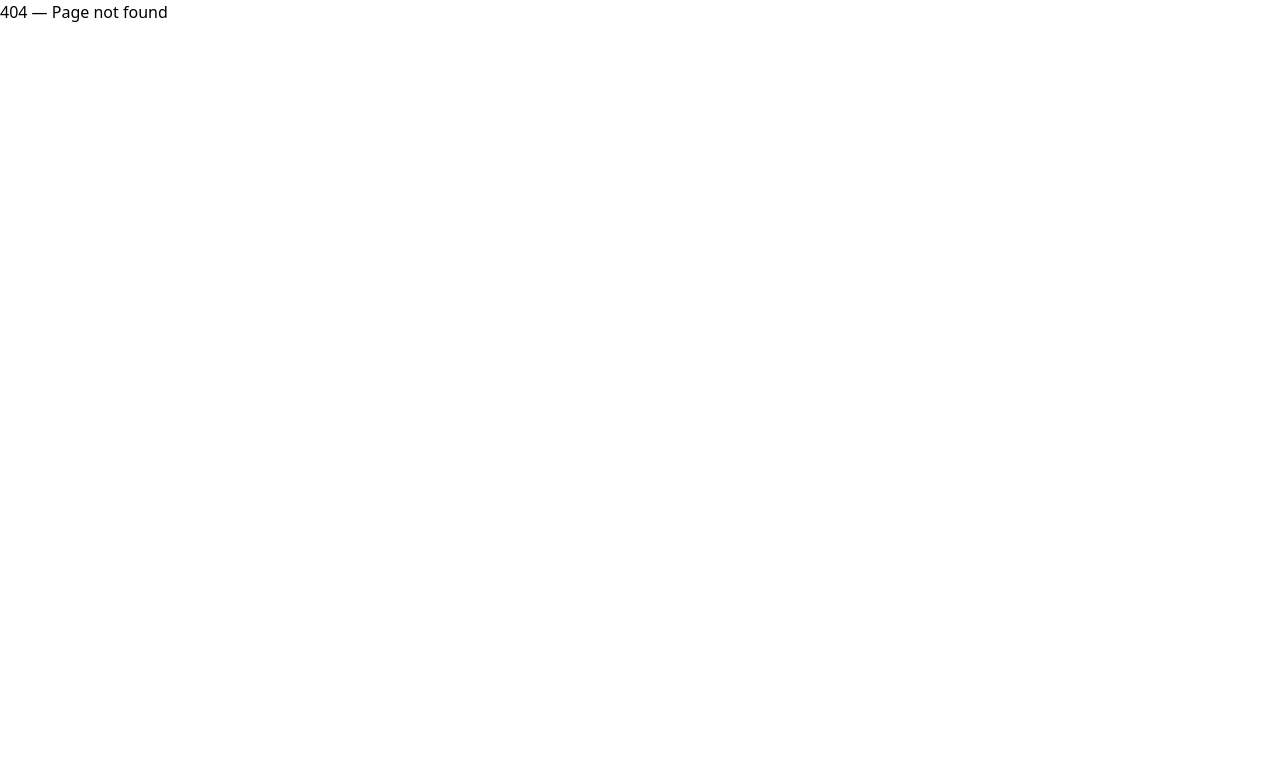
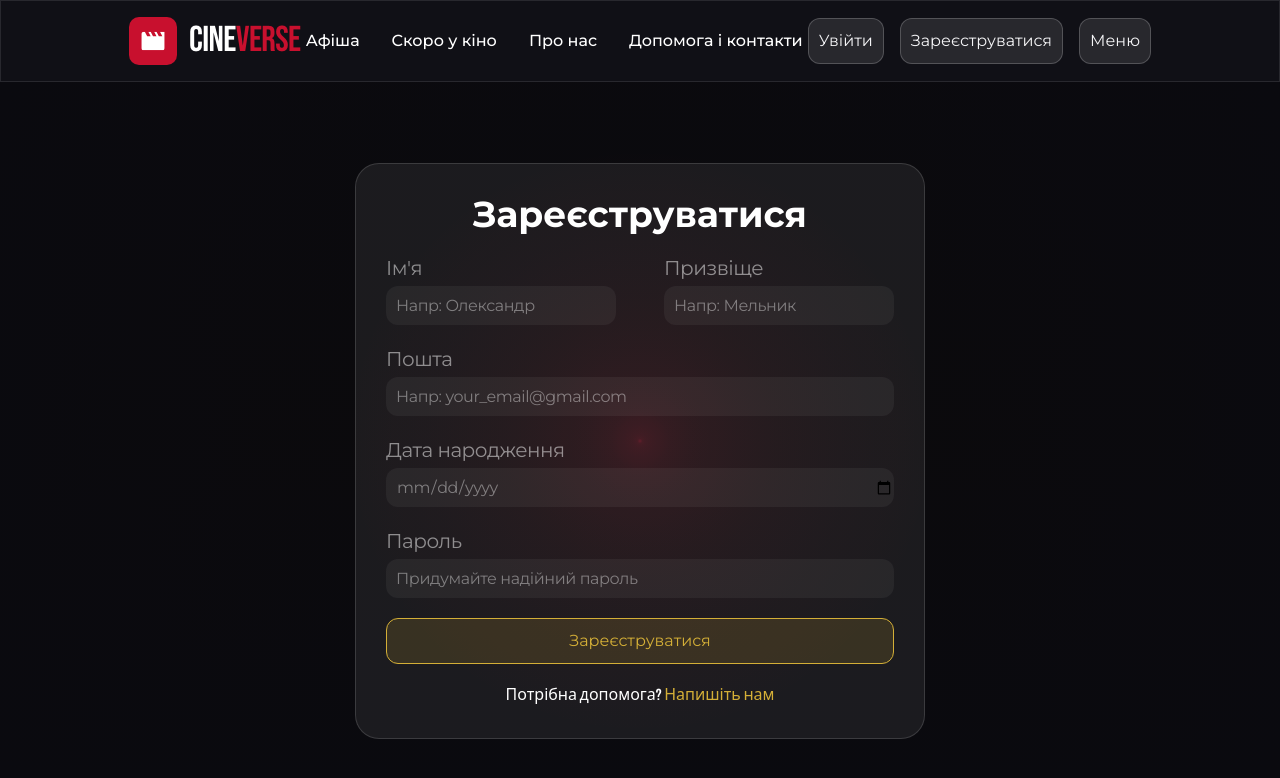
Before and after one commit to SoftServePractice2026/Frontend, a React (Vite) app: page /registration in a window 1280 px wide. Before the commit this address had no page. Shown: the top 778 px of the page. Built offline with nearby package versions, Linux system fonts and the light colour scheme.

Commit message:
add registration page

```diff
--- a/package.json
+++ b/package.json
@@ -10,10 +10,13 @@
     "preview": "vite preview"
   },
   "dependencies": {
+    "@hookform/resolvers": "^5.2.2",
     "clsx": "^2.1.1",
     "react": "^19.2.0",
     "react-dom": "^19.2.0",
-    "react-router-dom": "^7.12.0"
+    "react-hook-form": "^7.71.1",
+    "react-router-dom": "^7.12.0",
+    "zod": "^4.3.6"
   },
   "devDependencies": {
     "@eslint/js": "^9.39.1",
--- a/src/features/menu/components/MainMenu.tsx
+++ b/src/features/menu/components/MainMenu.tsx
@@ -12,7 +12,7 @@ export function MainMenu({ itemOnMenuClassName, onThemeClick }: Props) {
     <>
       <div className={clsx("block sm:hidden")}>
         <Link to="/" className={itemOnMenuClassName}>Увійти</Link>
-        <Link to="/" className={itemOnMenuClassName}>Зареєструватися</Link>
+        <Link to="/registration" className={itemOnMenuClassName}>Зареєструватися</Link>
       </div>
 
       <Divider className={clsx("block sm:hidden")}/>
--- /dev/null
+++ b/src/features/user/components/RegisterForm.tsx
@@ -0,0 +1,105 @@
+import Input from "@/shared/ui/Input";
+import type { RegisterRequest } from "../types";
+import z from "zod";
+import { useForm } from "react-hook-form";
+import { zodResolver } from "@hookform/resolvers/zod";
+import clsx from "clsx";
+import SubmitButton from "@/shared/ui/SubmitButton";
+import { Link } from "react-router-dom";
+
+//Validation schema
+const registerSchema = z.object({
+    firstName: z.string().min(1, "First name is required"),
+    lastName: z.string().min(1, "Last name is required"),
+    email: z.string().email("Invalid email"),
+    password: z.string().min(6, "Мінімум 6 символів").regex(/^(?=.*[A-Z])(?=.*\d).{6,}$/, "Мінімум 1 велика літера і 1 цифра"),
+    birthDate: z.string().min(1, "Birth date is required"),
+})
+
+//Type for validation schema
+type RegisterFormValues = z.infer<typeof registerSchema>;
+
+const RegisterForm = () => {
+
+    const { register, handleSubmit, formState: { errors, isSubmitting }, } = useForm<RegisterFormValues>({
+        resolver: zodResolver(registerSchema),
+    })
+
+    const onSumbit = (data: RegisterFormValues) => {
+        console.log("Register data: ", data);
+    }
+
+    return (
+        <>
+            <form onSubmit={handleSubmit(onSumbit)} className={clsx(
+                "z-10 mt-10 mb-5",
+            )}>
+                <div className={clsx(
+                    "p-3 sm:p-[30px] dark:bg-primary-dark/[7%]",
+                    "border rounded-3xl dark:border-primary-dark/[14%] flex flex-col gap-5 sm:gap-3 md:gap-5"
+                )}>
+                    <h1 className={clsx(
+                        "text-primary-light dark:text-primary-dark",
+                        "font-montserrat font-bold text-2xl sm:text-3xl md:text-4xl text-center"
+                    )}>Зареєструватися</h1>
+
+                    <div className={clsx("flex gap-5 flex-col sm:gap-3 md:flex-row md:gap-12")}>
+                        <Input
+                            id="firstName"
+                            label="Ім'я"
+                            type="text"
+                            placeholder="Напр: Олександр"
+                            {...register("firstName")}
+                            error={errors.firstName?.message}
+                        />
+                        <Input
+                            id="lastName"
+                            label="Призвіще"
+                            type="text"
+                            placeholder="Напр: Мельник"
+                            {...register("lastName")}
+                            error={errors.lastName?.message}
+                        />
+                    </div>
+
+                    <Input
+                        id="email"
+                        label="Пошта"
+                        type="text"
+                        placeholder="Напр: your_email@gmail.com"
+                        {...register("email")}
+                        error={errors.email?.message}
+                    />
+
+                    <Input
+                        id="birthDate"
+                        label="Дата народження"
+                        type="date"
+                        placeholder="01.01.2001"
+                        {...register("birthDate")}
+                        error={errors.birthDate?.message}
+                    />
+
+                    <Input
+                        id="password"
+                        label="Пароль"
+                        type="password"
+                        placeholder="Придумайте надійний пароль"
+                        {...register("password")}
+                        error={errors.password?.message}
+                    />
+
+                    <SubmitButton disabled={isSubmitting}>Зареєструватися</SubmitButton>
+
+                    <p className={clsx(
+                        "font-bebasNeue text-primary-light dark:text-primary-dark text-center tracking-[0,02px]",
+                    )}>Потрібна допомога? <Link to={"/"} className={clsx(
+                        "text-accent-light_second dark:text-accent-dark_second"
+                    )}>Напишіть нам</Link></p>
+                </div>
+            </form>
+        </>
+    );
+}
+
+export default RegisterForm;
--- /dev/null
+++ b/src/features/user/pages/RegistrationPage.tsx
@@ -0,0 +1,31 @@
+import clsx from "clsx";
+import RegisterForm from "../components/RegisterForm";
+
+const RegistrationPage = () => {
+
+
+
+    return (
+        <>
+            <div className={clsx(
+                "flex-1 flex items-center justify-center relative",
+            )}>
+                {/* { Градієнти } */}
+                <div className={clsx(
+                    "absolute inset-0 z-0 bg-gradient-to-b",
+                    "from-[#FFFFFC] via-[#F5F5F5]/50 to-[#FFFFFC]",
+                    "dark:from-[#0A0A0FCC] dark:via-[#0A0A0F99] dark:to-[#0A0A0F]"
+                )} />
+                <div className={clsx(
+                    "absolute inset-0 z-0",
+                    "",
+                    "dark:bg-[radial-gradient(circle_at_center,#C8102E66_0,1%,_transparent_40%,_#0A0A0F_100%)]"
+                )} />
+
+                <RegisterForm />
+            </div>
+        </>
+    );
+}
+
+export default RegistrationPage;
--- /dev/null
+++ b/src/features/user/types.ts
@@ -0,0 +1,7 @@
+export interface RegisterRequest {
+    email: string;
+    password: string;
+    firstName: string;
+    lastName: string;
+    birtdDate: string;
+}
--- a/src/shared/layouts/Header.tsx
+++ b/src/shared/layouts/Header.tsx
@@ -1,10 +1,12 @@
-import { Link } from "react-router-dom";
+import { Link, useNavigate } from "react-router-dom";
 import Button from "../ui/Button";
 import clsx from "clsx";
 import Logo from "@/assets/svg/components/Logo";
 import { UserMenu } from "@/features/menu/components/UserMenu";
 
 const Header = () => {
+
+    const navigate = useNavigate();
 
     const linkClassName = clsx(
         "flex items-center",
@@ -59,7 +61,7 @@ const Header = () => {
                 {/* { Options } */}
                 <div className="flex gap-2 sm:gap-4">
                     <Button className="hidden sm:block">Увійти</Button>
-                    <Button className="hidden sm:block">Зареєструватися</Button>
+                    <Button className="hidden sm:block" onClick={() => navigate("/registration")}>Зареєструватися</Button>
                     <UserMenu />
                 </div>
             </div>
--- /dev/null
+++ b/src/shared/ui/Input.tsx
@@ -0,0 +1,60 @@
+import clsx from "clsx";
+import type { InputHTMLAttributes } from "react";
+
+interface InputProps extends InputHTMLAttributes<HTMLInputElement> {
+    label?: string;
+    error?: string;
+    labelClassName?: string;
+    inputClassName?: string;
+}
+
+const Input = ({
+    id,
+    label,
+    placeholder,
+    labelClassName,
+    inputClassName,
+    error,
+    ...props
+}: InputProps) => {
+    return (
+        <>
+            <div className="flex flex-col">
+                {/* { Label } */}
+                {label && (
+                    <label htmlFor={id} className={clsx(
+                        "text-primary-light/50 dark:text-primary-dark/50",
+                        "font-montserrat font-normal text-base md:text-xl tracking-tight mb-1",
+                        labelClassName
+                    )}>{label}</label>
+                )}
+
+                {/* { Input } */}
+                <input
+                    id={id}
+                    placeholder={placeholder}
+                    className={clsx(
+                        "rounded-xl bg-primary-light/5 dark:bg-primary-dark/5",
+                        "h-[39px] py-[10px] pl-[10px]",
+                        "font-montserrat font-normal text-base tracking-tight",
+                        "min-w-[200px]",
+                        "text-primary-light dark:text-primary-dark/40",
+                        "placeholder:text-primary-light dark:placeholder:text-primary-dark/40",
+                        inputClassName
+                    )}
+                    {...props}
+                />
+
+                {/* { Error } */}
+                {error && (
+                    <span className={clsx(
+                        "font-montserrat tracking-tight",
+                        "text-secondary-light/80 dark:text-secondary-dark/80"
+                    )}>{error}</span>
+                )}
+            </div>
+        </>
+    );
+}
+
+export default Input;
--- /dev/null
+++ b/src/shared/ui/SubmitButton.tsx
@@ -0,0 +1,37 @@
+import clsx from "clsx";
+import type { ButtonHTMLAttributes, ReactNode } from "react";
+
+interface SubmitButtonProps extends ButtonHTMLAttributes<HTMLButtonElement> {
+    children: ReactNode;
+    onClick?: React.MouseEventHandler<HTMLButtonElement>;
+}
+
+const SubmitButton = ({
+    children,
+    onClick,
+    className,
+    ...props
+}: SubmitButtonProps) => {
+    return (
+        <button
+            type="submit"
+            onClick={onClick}
+            className={clsx(
+                "text-accent-light_second dark:text-accent-dark_second",
+                "hover:text-accent-light_second/50 dark:hover:text-accent-dark_second/50",
+                "hover:border-accent-light_second/50 dark:hover:border-accent-dark_second/50",
+                "bg-accent-light_second/25 dark:bg-accent-dark_second/[15%]",
+                "border border-accent-light_second dark:border-accent-dark_second",
+                "rounded-xl p-[10px]",
+                "transition transition-colors",
+                "font-montserrat font-normal",
+                className
+            )}
+            {...props}
+        >
+            {children}
+        </button>
+    );
+}
+
+export default SubmitButton;
--- a/tailwind.config.js
+++ b/tailwind.config.js
@@ -24,7 +24,9 @@ module.exports = {
 
         accent: {
           light: "#FF6D1F",
+          light_second: "#dfa3ff",
           dark: "#FFD700",
+          dark_second: "#D4AF37",
         },
 
         button: {
```
Also changed, not shown: src/app/Router.tsx (+8 -4 lines), src/features/user/pages/LoginPage.tsx (added, +8 -0 lines), src/features/user/pages/RecoveryPasswordPage.tsx (added, +8 -0 lines), 1 other file (tests, documents, lock files or other folders).
